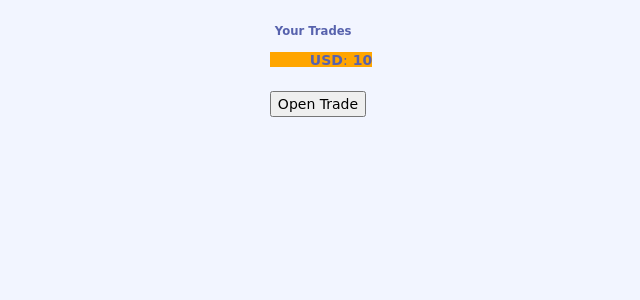
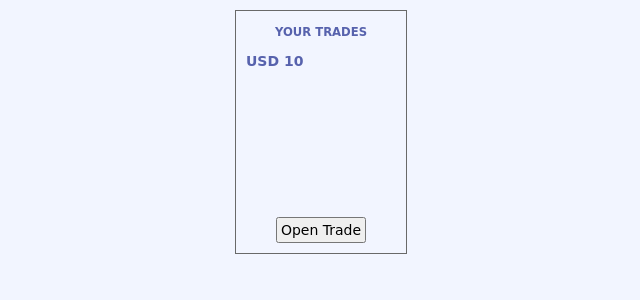
Before and after one commit to AlexChorniy/Trade, a React app in the folder frontend/: page / in a window 1280 px wide. Shown: the top 300 px of the page, without its empty margins (319-959 px from the left). Built offline with nearby package versions, Linux system fonts and the light colour scheme; the HTML template or start-up script is replaced by a standard one.

Commit message:
Add Trade styles fixes

```diff
--- a/frontend/src/common/Trade/Trade.component.tsx
+++ b/frontend/src/common/Trade/Trade.component.tsx
@@ -1,4 +1,4 @@
-import { useEffect, useState } from 'react';
+import { SyntheticEvent, useEffect, useState } from 'react';
 import { Trade } from '../../models/trade';
 import { Input, List, ListItem, Section, Text, Title } from './Trade.styles';
 
@@ -9,18 +9,24 @@ const TradeComponent = () => {
     setTrades((prevState) => [...prevState, { currency: 'USD', amount: 10 }]);
   }, []);
 
+  const onClickHandler = (event: SyntheticEvent) => {
+    const target = event.target as HTMLInputElement;
+    console.log(target.value);
+  };
+
   return (
     <Section>
       <Title>Your Trades</Title>
       <List>
-        {trades.map(({ currency, amount }) => (
-          <ListItem>
-            <Text>{currency}</Text>:<Text>{amount}</Text>
+        {trades.map(({ currency, amount }, index) => (
+          <ListItem key={index}>
+            <Text>{currency}</Text>
+            <Text>{amount}</Text>
           </ListItem>
         ))}
       </List>
 
-      <Input type="button" value="Open Trade" />
+      <Input type="button" value="open trade" onClick={onClickHandler} />
     </Section>
   );
 };
--- a/frontend/src/common/Trade/Trade.styles.ts
+++ b/frontend/src/common/Trade/Trade.styles.ts
@@ -8,34 +8,49 @@ export const Form = styled.form`
 
 export const Section = styled.section`
   padding: 10px;
+  border: 1px solid dimgrey;
+  width: 150px;
 `;
 
 export const Title = styled.h5`
   margin: 5px;
+  display: flex;
+  justify-content: center;
+  align-items: center;
+  text-transform: uppercase;
 `;
 
 export const Input = styled.input.attrs(({ type, value }: { type: string; value?: string }) => ({
   type: type || 'text',
   value: value || '',
 }))`
-  height: 20px;
+  min-height: 20px;
+  min-width: 30px;
   cursor: pointer;
-  box-sizing: content-box;
-  margin-top: 10px;
+  margin: 10px auto 0;
+  display: flex;
+  justify-content: center;
+  align-items: center;
+  padding: 3px;
+  text-transform: capitalize;
 `;
 
 export const List = styled.ul`
-  height: 15px;
-  background-color: orange;
   list-style-type: none;
-  list-style-position: outside;
+  padding: 0;
+  height: 150px;
+  overflow-x: hidden;
 `;
 
 export const ListItem = styled.li`
   text-decoration: none;
+  width: inherit;
 `;
 
 export const Text = styled.strong`
+  display: inline-block;
+  text-transform: uppercase;
+
   &:nth-child(2) {
     margin-left: 5px;
   }
```
